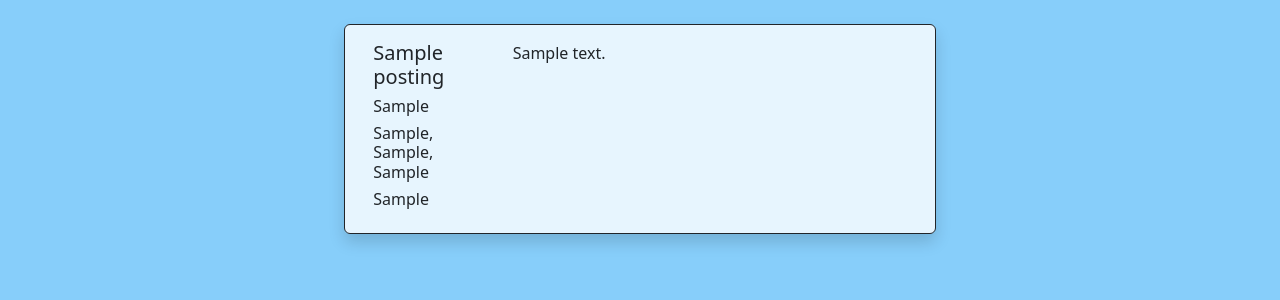
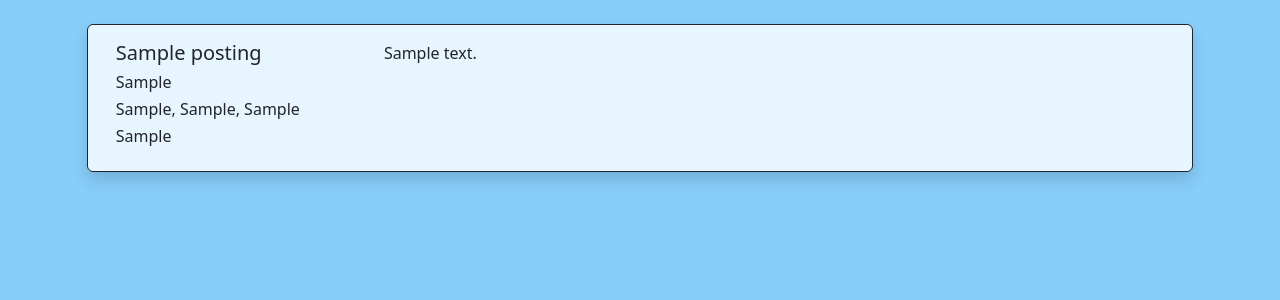
Before and after one commit to jackdkdf/AidAll, a Django app: page /posting/list in a window 1280 px wide. Shown: the part 62-362 px from the top of the page. Run offline with Django 5.2, Linux system fonts and the light colour scheme; a user stored in the database is signed in; tables that the repository leaves empty hold one stand-in row (values such as "Sample post"); some libraries are stand-ins or nearby versions.

Commit message:
Saving current progress

```diff
--- a/core/templates/core/posting_list.html
+++ b/core/templates/core/posting_list.html
@@ -19,9 +19,9 @@
 
 {% block content %}
 <div id="posting-list"class="container-fluid">
-    <div class="row row-cols-2 justify-content-center align-items-center ms-auto me-auto mt-4">
+    <div class="row row-cols-auto justify-content-center align-items-center ms-auto me-auto mt-4">
         {% for posting in page_obj %}
-            <div class="col mb-4" style="width: 49%;">
+            <div class="col-auto mb-4" style="width: 90%;">
                 <div class="card shadow border border-dark list-card" style="background-color: rgba(255, 255, 255, 0.8); height: ">
                     <div class="card-body">
                         <div class="container-fluid">
--- a/core/urls.py
+++ b/core/urls.py
@@ -3,7 +3,7 @@ from django.urls import path
 from django.conf import settings
 from django.conf.urls.static import static
 
-from .views import PostingListView, PostingCreateView, PostingDetailView, ApplicationsListView, ApplicationCreateView, PostingSearchView, PostingDeleteView, apply
+from .views import PostingListView, PostingCreateView, PostingDetailView, ApplicationsListView, ApplicationsDetailView, ApplicationsCreateView, PostingSearchView, PostingDeleteView, apply
 
 urlpatterns = [
     path("posting/list", PostingListView.as_view(), name="posting-list"),
@@ -12,6 +12,7 @@ urlpatterns = [
     path("posting/<int:pk>/details", PostingDetailView.as_view(), name="posting-detail"),
     path("posting/<int:pk>/delete", PostingDeleteView.as_view(), name="posting-delete"),
     path("applications/list", ApplicationsListView.as_view(), name="application-list"),
-    path("applications/create", ApplicationCreateView.as_view(), name="application-create"),
+    path('applications/<int:pk>/details', ApplicationsDetailView.as_view(), name="application-detail"),
+    path("applications/create", ApplicationsCreateView.as_view(), name="application-create"),
     path("applications/create/ajax", apply, name="apply"),
 ] + static(settings.MEDIA_URL, document_root=settings.MEDIA_ROOT)
--- a/core/views.py
+++ b/core/views.py
@@ -60,7 +60,11 @@ class ApplicationsListView(LoginRequiredMixin, ListView):
         object_list = Applications.objects.filter(posting__poster=self.request.user)
         return object_list
 
-class ApplicationCreateView(LoginRequiredMixin, CreateView):
+class ApplicationsDetailView(LoginRequiredMixin, DetailView):
+    model = Applications
+    exclude = ['']
+
+class ApplicationsCreateView(LoginRequiredMixin, CreateView):
     model = Applications
 
 # Handle Ajax POST Request for creating applications
```
